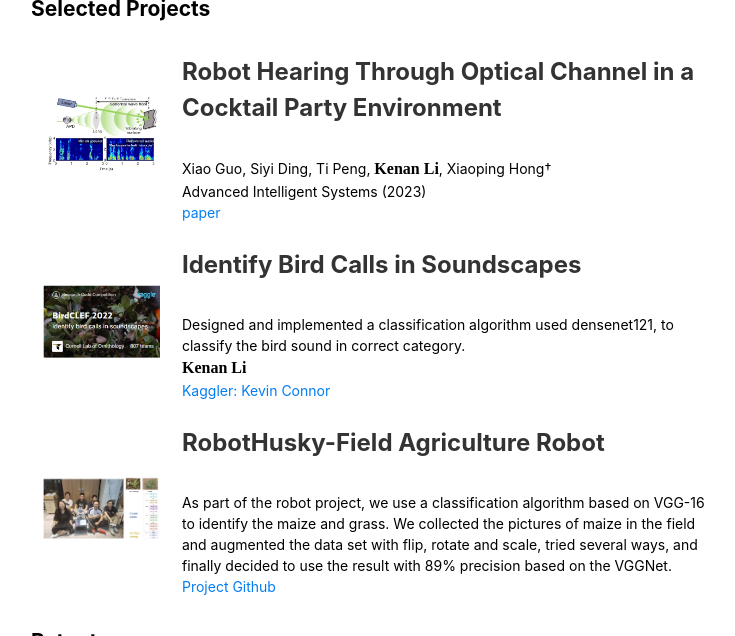
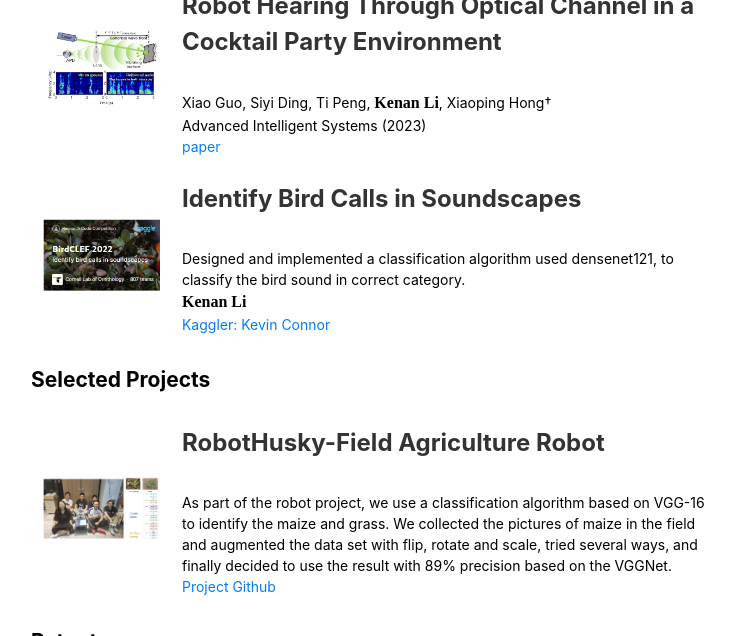
Before and after one commit to ConnorKevin/ConnorKevin.github.io, a Jekyll site: the page index.html, which Jekyll copies as it is, in a window 1280 px wide and 900 px high, scrolled down 698 px, cut to the strip 264-900 px from the top of the window. Shown: the whole strip, without its empty margins (422-1157 px from the left). Built offline with Jekyll 4.4.1, drawn with Linux system fonts in a browser that asks for light colours.

Commit message:
Update index.html

```diff
--- a/index.html
+++ b/index.html
@@ -128,7 +128,7 @@
 			<a style="color : #000000;">Xiuyu Yang</a>,
 			<a style="color : #000000;">Tao Jiang</a>,
 			<a style="color : #000000;">Yiming Li</a>,
-			<a style="color : #000000;">Hang Zhao†</a>
+			<a style="color : #000000;">Hang Zhao†</a><br/>
 			Currently under review by ICRA 2025 <br/>
 			<a href="https://github.com/zgchen33/TrackOcc_ICRA2025">Github</a>
 			</td>
@@ -174,10 +174,7 @@
 			<a href="https://onlinelibrary.wiley.com/doi/10.1002/aisy.202200143">paper</a>
 		    </td>
 		    </tr>
-
-		<h1>Selected Projects</h1>
-
-		    <table width="100%" border="0" align="top" cellpadding="10">
+		<table width="100%" border="0" align="top" cellpadding="10">
 			<tr>
 			<td width="20%" valign="center">
 			<img src="files/KaggleBirds.jpg" alt="" width="100%" class="border">
```
Also changed, not shown: other parts of index.html (+2 -0 lines).
